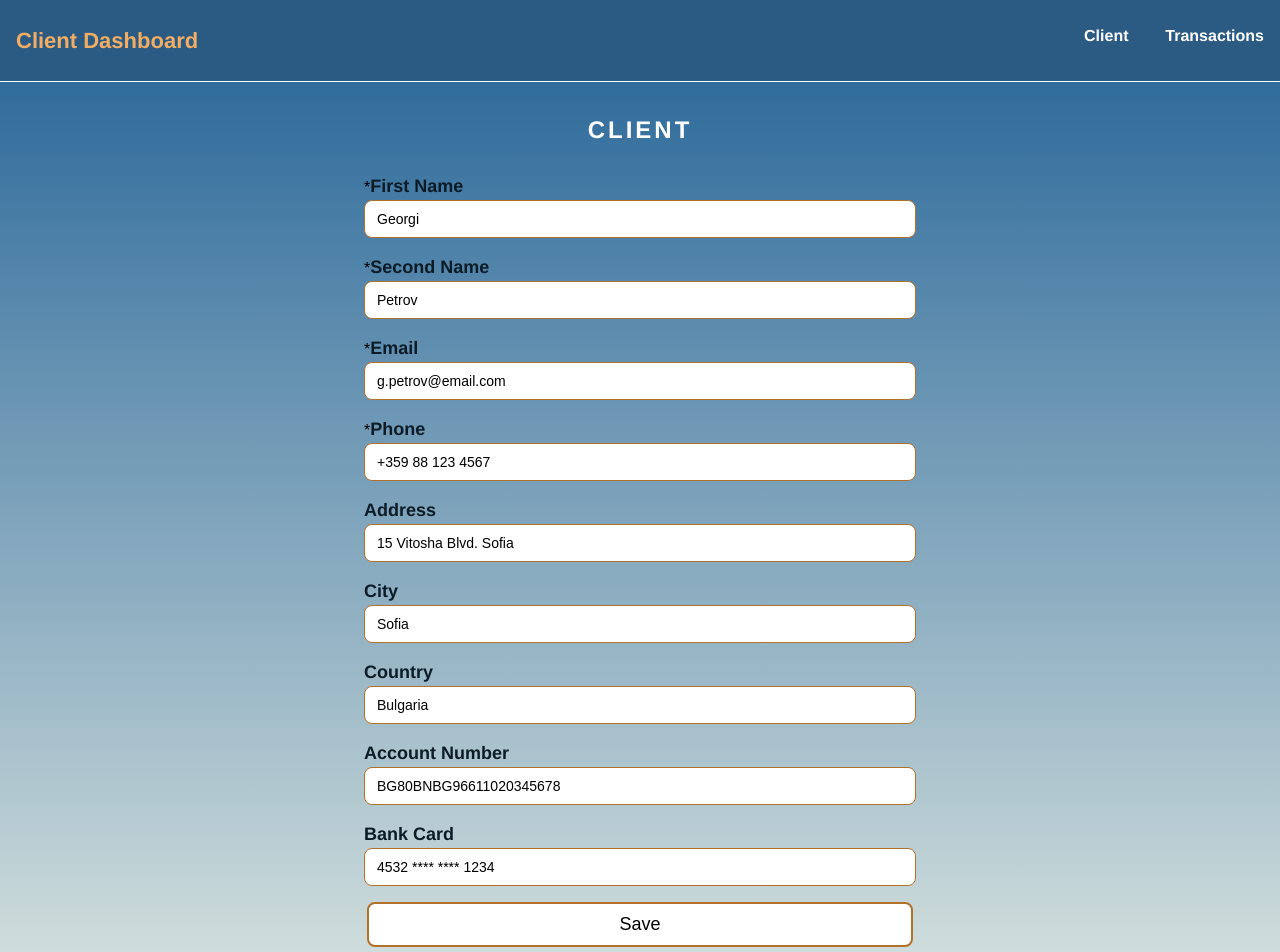
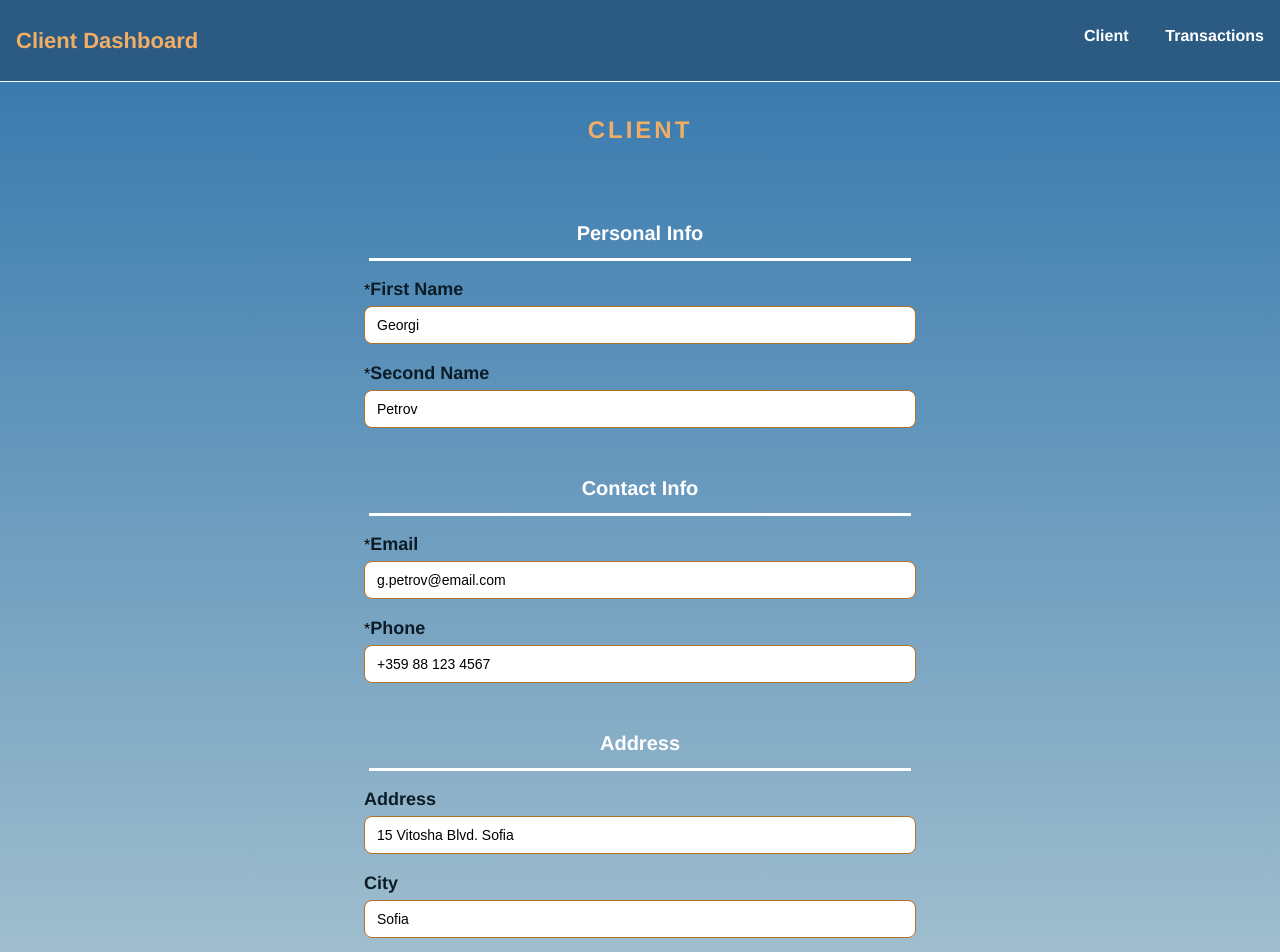
Before and after one commit to vppetkova/ClientApp-Angular, an Angular app in the folder taskProject/client-task/: page /client in a window 1280 px wide. Shown: the top 952 px of the page. Built offline with nearby package versions, Linux system fonts and the light colour scheme.

Commit message:
Add error handling

```diff
--- a/taskProject/client-task/src/app/client.service.ts
+++ b/taskProject/client-task/src/app/client.service.ts
@@ -3,6 +3,7 @@ import { Injectable } from "@angular/core";
 import { Client } from "./models/client";
 // import { catchError } from 'rxjs';
 import { Transaction } from "./models/transaction";
+import { catchError, throwError } from "rxjs";
 
 
 @Injectable({
@@ -13,7 +14,12 @@ export class ClientService {
     constructor(private http: HttpClient) {}
 
     getClient() {
-        return this.http.get<Client>('client.json'); //handle errors
+        return this.http.get<Client>('client.json').pipe(
+            catchError(error => {
+                console.log('Error in client requiest', error);
+                return throwError(() => new Error('Failed to load client data'));
+            })
+        );
     }
 
     getTransactions() {
--- a/taskProject/client-task/src/app/config.ts
+++ b/taskProject/client-task/src/app/config.ts
@@ -6,7 +6,6 @@ export const ClientFormConfig: FieldConfig[] = [
     { name: 'secondName', label: 'Second Name', type: 'text', readonly: false, required: true, section: 'Personal Info'},
 
     //Contact Info
-    // { name: 'email', label: 'Email', type: 'email', readonly: false, required: true, pattern: "\w+([\.-]?\w+)*@\w+([\.-]?\w+)*(\.\w+)+", section: 'Contact Info'},
     { name: 'email', label: 'Email', type: 'email', readonly: false, required: true, section: 'Contact Info'},
     { name: 'phone', label: 'Phone', type: 'tel', readonly: false, required: true, minLength: 10, section: 'Contact Info'},
 
--- a/taskProject/client-task/src/app/models/client.ts
+++ b/taskProject/client-task/src/app/models/client.ts
@@ -2,13 +2,16 @@ export interface Client {
     //Personal Info
     name: string;
     secondName: string;
+
     //Contact Info
     email: string;
     phone: string;      //string because phone numbers may contain leading zeros, plus signs, etc.
+
     //Address
     address?: string;   //optional
     city?: string;      //optional
     country?: string;   //optional
+
     //Bank Info
     accountNumber: string;
     bankCard: string;
@@ -21,6 +24,5 @@ export interface FieldConfig {
     readonly: boolean;
     required?: boolean;
     minLength?: number;
-    //email?: boolean;
     section: string;  //to group related fields logically, making the form more structured and easier to read and maintain
 }
--- a/taskProject/client-task/src/app/models/transaction.ts
+++ b/taskProject/client-task/src/app/models/transaction.ts
@@ -12,3 +12,9 @@ export interface Transaction {
     type: TransactionType;
     status: TransactionStatus;
 }
+
+// I kept the original order because it reflects a logical grouping of transaction information:
+// the identifiers first (id, date), then recipient info (name, city, bic, bankCard), and finally
+// transaction details (amount, type, status). This way, the data is structured consistently and is
+// easy to read. If we wanted to prioritize user-relevent info, we could reorder fields like date,
+// name, and amount to highlight the most important details.
--- a/taskProject/client-task/src/app/pages/client/client.component.css
+++ b/taskProject/client-task/src/app/pages/client/client.component.css
@@ -1,5 +1,5 @@
 .container {
-    background: linear-gradient(rgb(48, 108, 156), rgb(210, 223, 221));
+    background: linear-gradient(rgb(58, 123, 175), rgb(210, 223, 221));
 }
 
 .title {
@@ -10,7 +10,7 @@
 .title h2 {
     padding-top: 30px;
     letter-spacing: 3px;
-    color: white;
+    color: rgb(241, 173, 100);
     text-transform: uppercase;
 }
 
@@ -21,10 +21,21 @@
     border-radius: 12px;
 }
 
+.form-container h3 {
+    text-align: center;
+    font-size: 20px;
+    margin: 15px 5px;
+    color: white;
+    border-bottom: 3px solid white;
+    padding-bottom: 10px;
+    margin-top: 45px;
+}
+
 .form-group {
     margin-bottom: 16px;
     display: flex;
     flex-direction: column;
+    gap: 3px;
 }
 
 label {
@@ -47,12 +58,12 @@ input:hover {
 }
 
 .btn-save {
-    margin-top: 5px;
+    margin-top: 42px;
     text-align: center;
 }
 
 button {
-    padding: 10px 250px;
+    padding: 10px 255px;
     cursor: pointer;
     background-color: white;
     border: 2px solid rgb(179, 112, 40);
@@ -71,6 +82,20 @@ button:disabled {
     cursor: not-allowed;
 }
 
+.err-container {
+    display: flex;
+    flex-direction: column;
+    justify-content: center;
+    align-items: center;
+    margin-top: 80px;
+}
+
+.err-container p {
+    font-size: 25px;
+    color: rgb(52, 106, 150);
+    font-weight: bold;
+}
+
 .err span {
-    color: rgb(126, 29, 29);
+    color: rgb(160, 27, 27);
 }
--- a/taskProject/client-task/src/app/pages/client/client.component.html
+++ b/taskProject/client-task/src/app/pages/client/client.component.html
@@ -1,18 +1,26 @@
+<div class="client-content">
+@if (!isReady) {
+    <div class="loading-container">
+        <app-loader />
+    </div>
+} @else if (errorMessage) {
+    <div class="err-container">
+        <p>{{ errorMessage }}</p>
+        <p>Please try again later!</p>
+    </div>
+} @else {
+
 <div class="container">
     <div class="title">
         <h2>Client</h2>
     </div>
 <div class="form-container">
     <form #clientForm="ngForm" (ngSubmit)="onSaveDate(clientForm)">
-        <!-- <div class="section-container">
         @for (section of sections; track $index) {
             <h3>{{ section }}</h3>
-            }
-        </div> -->
 
-        <!-- <div class="input-container"> -->
             @for (field of fields; track $index) {
-                <!-- @if(section === field.section) { -->
+                @if(section === field.section) {
                     <div class="form-group">
                         <div class="label-content">
                             @if (field.required) {
@@ -36,90 +44,18 @@
                                 @if (ctrl.errors?.['required']) {
                                     <span>{{ field.label }} is required</span>
                                 }
-
-                                <!-- @if (ctrl.errors?.['minLength']) {
-                                    <span>Mimimum length is {{ field.minLength }}</span>
-                                }
-
-                                    @if (ctrl.errors?.['email']) {
-                                        <span>Invalid email</span>
-                                    }  -->
-
-
                             </div>
                         }
-                         <!-- {{ ctrl.invalid }} -->
-                        <!-- @if (field.required) {
-                            <input
-                           [name]="field.name"
-                           [(ngModel)]="clientData[field.name]"
-                           [type]="field.type"
-                           [readonly]="field.readonly"
-                           required
-                           ngModel
-                           #ctrl="ngModel"
-
-                           />
-                            @if (ctrl.touched) {
-                            <div class="err">
-                                @if (ctrl.errors?.['required']) {
-                                    <span>{{ field.label }} is required</span>
-                                }
-                            </div>
-                        } @else {
-                            <input
-                            [name]="field.name"
-                           [(ngModel)]="clientData[field.name]"
-                           [type]="field.type"
-                           [readonly]="field.readonly"
-
-
-                           #ctrl="ngModel"
-
-                           />
-                        } -->
-
-
-
-
-                        <!-- <input
-                        [name]="field.name"
-                        [(ngModel)]="clientData[field.name]"
-                        [type]="field.type"
-                        [readonly]="field.readonly"
-                        [required]="field.required" || null
-                        [minLength]="field.minLength" || null
-                        [pattern]="field.pattern" |
-                        #ctrl="ngModel"
-                         /> -->
                     </div>
                 }
-        <!-- </div> -->
-                    <!-- <p>{{ clientForm.valid }}</p> -->
-                    <!-- <p>{{ clientForm.controls | json }}</p> -->
-                    <!-- <div class="validations"> -->
-                        <!-- @if (ctrl.touched) { -->
-                            <!-- <div class="err"> -->
-                                <!-- @if (ctrl.errors?.['required']) {
-                                    <span>{{ field.label }} is required</span>
-                                } -->
-
-                                <!-- @if (ctrl.errors?.['minLength']) { -->
-                                    <!-- <span>Minimum length is {{ field.minLength }}</span> -->
-                                <!-- } -->
-                            <!-- </div> -->
-
-                    <!-- </div> -->
-
+            }
+        }
 
         <div class="btn-save">
             <button [disabled]="clientForm.invalid">Save</button>
         </div>
-        <!-- @if (hasSuccessMessage) {
-            <div class="suc-msg">
-                <span>Form updated successfully! See the message in the console.</span>
-            </div>
-        } -->
     </form>
 </div>
 </div>
+}
+</div>
--- a/taskProject/client-task/src/app/pages/client/client.component.ts
+++ b/taskProject/client-task/src/app/pages/client/client.component.ts
@@ -2,41 +2,44 @@ import { Component, OnInit } from '@angular/core';
 import { ClientService } from '../../client.service';
 import { Client, FieldConfig } from '../../models/client';
 import { ClientFormConfig } from '../../config';
-import { FormsModule } from '@angular/forms';
+import { FormsModule, NgForm } from '@angular/forms';
+import { LoaderComponent } from '../../shared/loader/loader.component';
 
 @Component({
   selector: 'app-client',
   standalone: true,
-  imports: [FormsModule],
+  imports: [FormsModule, LoaderComponent],
   templateUrl: './client.component.html',
   styleUrl: './client.component.css'
 })
 export class ClientComponent implements OnInit {
   fields: FieldConfig[] = ClientFormConfig;
   clientData: Client = {} as Client;
-  // hasSuccessMessage: boolean = false;
+  errorMessage: string | null = null;
+  isReady: boolean = false;
 
   constructor(private clientService: ClientService) {}
 
     ngOnInit(): void {
-      this.clientService.getClient().subscribe((data) => {
-        this.clientData = data;
+      this.clientService.getClient().subscribe({
+        next: (data) => {
+          this.clientData = data;
+          this.isReady = true;
+        },
+        error: (err) => {
+          this.errorMessage = err.message;
+          this.isReady = true;
+        }
       });
     }
 
-    // get sections(): string[] {
-    //   return ['Personal Info', 'Contact Info', 'Address', 'Bank Info'];
-    // }
+    get sections(): string[] {
+      return ['Personal Info', 'Contact Info', 'Address', 'Bank Info'];
+    }
 
-
-    // fieldsBySection(section: string): FieldConfig[] {
-    //   return this.formConfig.filter(f => f.section === section);
-    // }
-
-    onSaveDate(form: any) {
+    onSaveDate(form: NgForm) {
       if (form.valid) {
         console.log('Form updated successfully', this.clientData);
-        // this.hasSuccessMessage = true;
       } else {
         console.log('Form invalid');
       }
--- a/taskProject/client-task/src/app/shared/loader/loader.component.css
+++ b/taskProject/client-task/src/app/shared/loader/loader.component.css
@@ -0,0 +1,18 @@
+.overlay {
+    position: fixed;
+    top: 0;
+    left: 0;
+    width: 100%;
+    height: 100%;
+    background-color: rgba(0, 0, 0, 0.4);
+    display: flex;
+    justify-content: center;
+    align-items: center;
+    z-index: 1000;
+}
+
+.loader-box {
+    font-size: 30px;
+    color: rgb(52, 106, 150);
+    font-weight: bold;
+}
```
Lines whose indentation alone changed are shown as unchanged.
